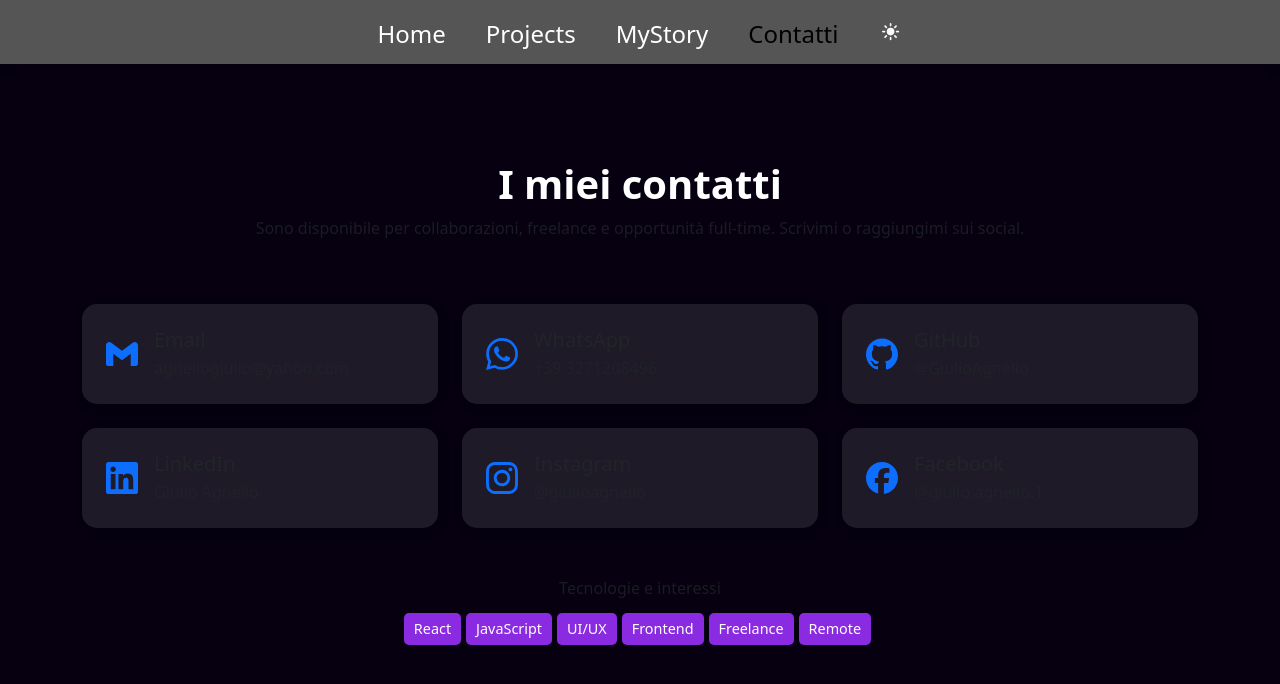
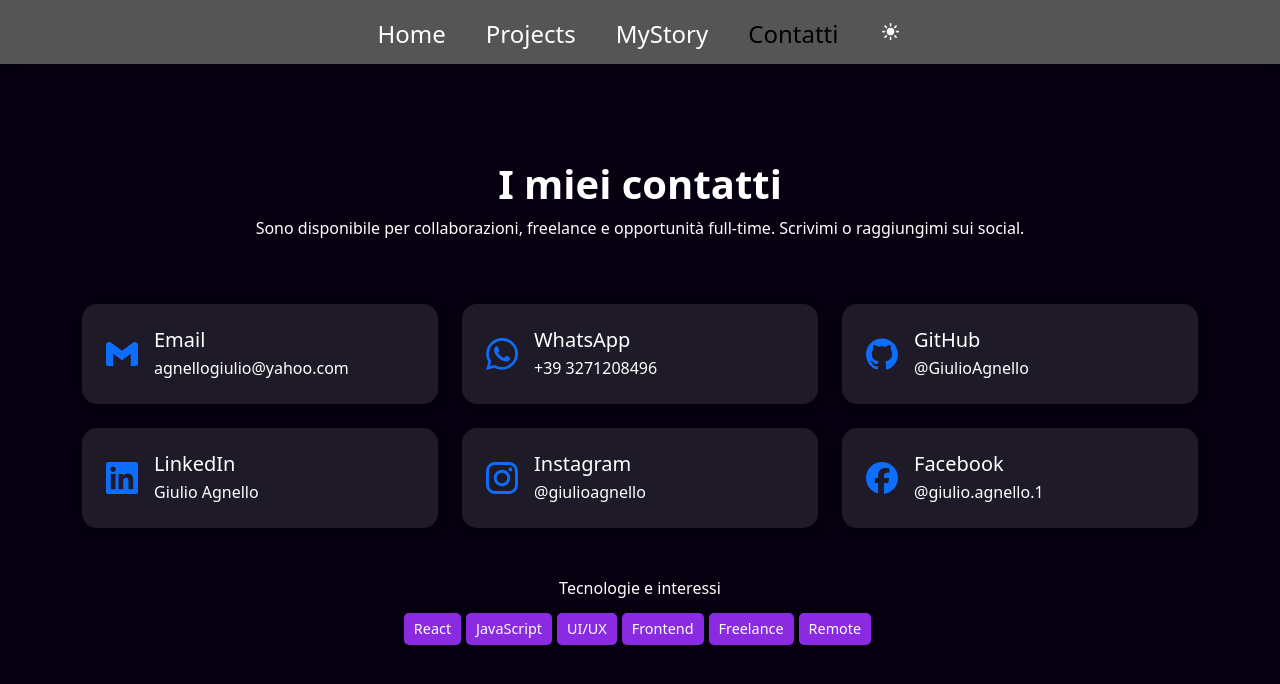
Before and after one commit to GiulioAgnello/Portfolio, a React (Vite) app: page /contatti in a window 1280 px wide. Shown: the top 684 px of the page. Built offline with nearby package versions, Linux system fonts and the light colour scheme.

Commit message:
contactPAgefixTheme

```diff
--- a/src/pages/Contatti.jsx
+++ b/src/pages/Contatti.jsx
@@ -51,7 +51,7 @@ export default function Contatti() {
     <div className="container py-5" id="contact">
       <div className="row text-center m-5">
         <h1 className="fw-bold">I miei contatti</h1>
-        <p className="text-muted">
+        <p>
           Sono disponibile per collaborazioni, freelance e opportunità
           full-time. Scrivimi o raggiungimi sui social.
         </p>
@@ -73,8 +73,8 @@ export default function Contatti() {
                   {c.icon}
                 </div>
                 <div className="flex-grow-1">
-                  <h5 className="mb-1 text-dark">{c.label}</h5>
-                  <span className="text-muted">{c.value}</span>
+                  <h5 className="mb-1 ">{c.label}</h5>
+                  <span>{c.value}</span>
                 </div>
               </div>
             </a>
@@ -84,7 +84,7 @@ export default function Contatti() {
 
       <div className="row mt-5">
         <div className="col-12 text-center">
-          <p className="mb-2 text-muted">Tecnologie e interessi</p>
+          <p className="mb-2 ">Tecnologie e interessi</p>
           <ul className="listTech d-inline-block">
             <li>React</li>
             <li>JavaScript</li>
```
